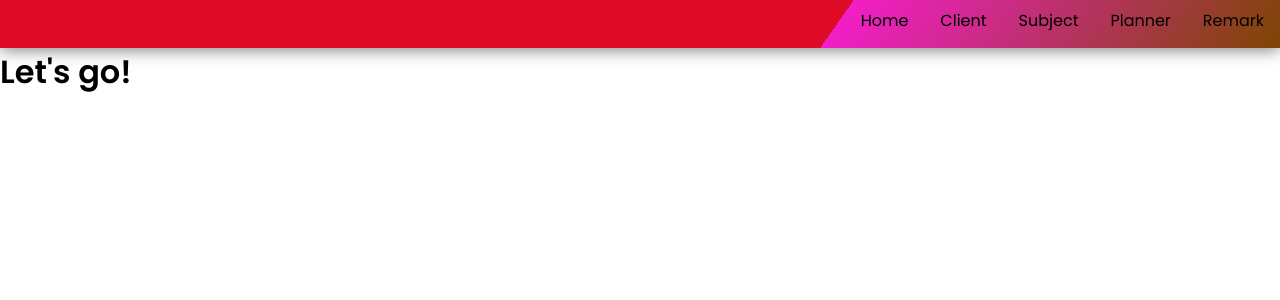
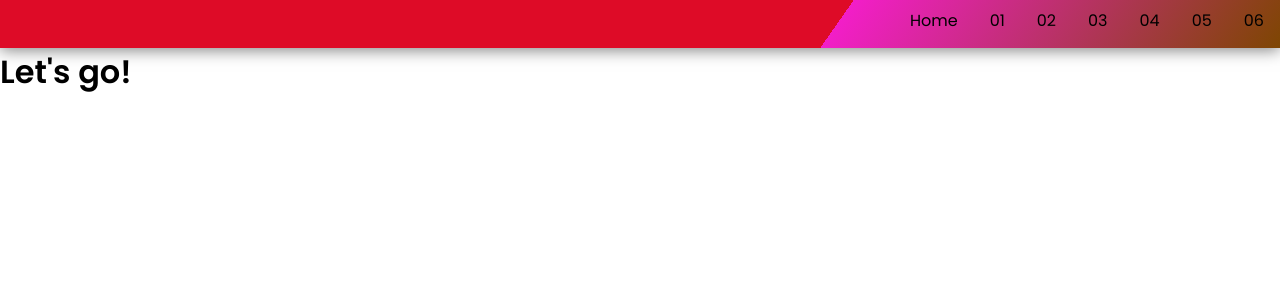
Before and after one commit to Manfrajola/crm, a React (Create React App) app: page / in a window 1280 px wide. Shown: the top 300 px of the page. Built offline with nearby package versions, Linux system fonts and the light colour scheme.

Commit message:
Primeiro commit
Primeiro

```diff
--- a/src/components/navbarUser/index.jsx
+++ b/src/components/navbarUser/index.jsx
@@ -14,22 +14,32 @@ class Navbar extends React.Component {
           </Slink>
           <Slink to="/home">
             <Li>
-              <Span>Client</Span>
+              <Span>01</Span>
             </Li>
           </Slink>
           <Slink to="/home">
             <Li>
-              <Span>Subject</Span>
+              <Span>02</Span>
             </Li>
           </Slink>
           <Slink to="/home">
             <Li>
-              <Span>Planner</Span>
+              <Span>03</Span>
             </Li>
           </Slink>
           <Slink to="/home">
             <Li>
-              <Span>Remark</Span>
+              <Span>04</Span>
+            </Li>
+          </Slink>
+          <Slink to="/home">
+            <Li>
+              <Span>05</Span>
+            </Li>
+          </Slink>
+          <Slink to="/home">
+            <Li>
+              <Span>06</Span>
             </Li>
           </Slink>
         </Ul>
```
